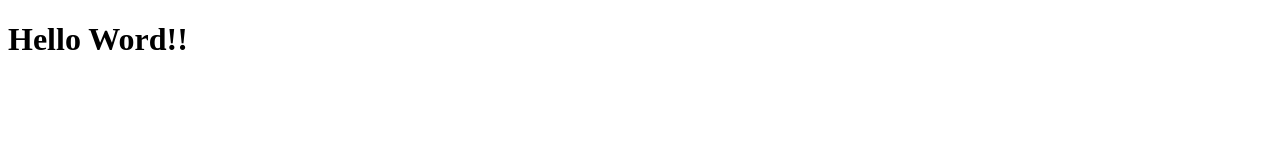
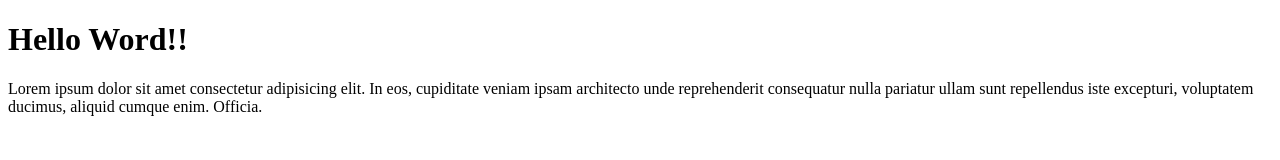
Before and after one commit to aldimaldi/saya-git-test, a plain HTML site: page index.html in a window 1280 px wide. Drawn offline with Linux system fonts and the light colour scheme.

Commit message:
menambahkan paragraft

```diff
--- a/index.html
+++ b/index.html
@@ -9,5 +9,6 @@
     <h1>
         Hello Word!!
     </h1>
+    <p>Lorem ipsum dolor sit amet consectetur adipisicing elit. In eos, cupiditate veniam ipsam architecto unde reprehenderit consequatur nulla pariatur ullam sunt repellendus iste excepturi, voluptatem ducimus, aliquid cumque enim. Officia.</p>
 </body>
 </html>
```
